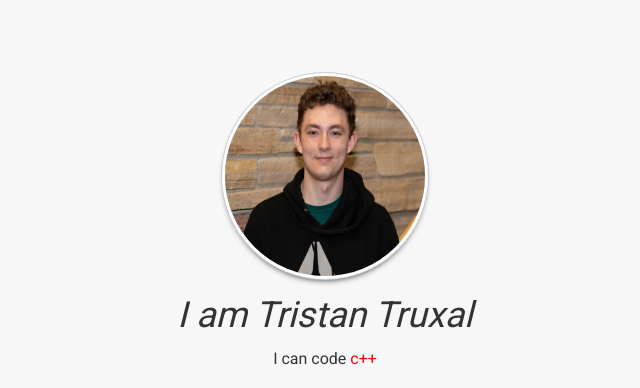
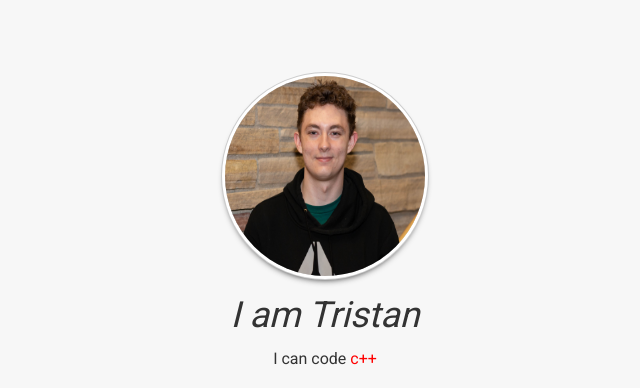
Before and after one commit to TristanTruxal/TristanTruxal.github.io, a plain HTML site: page index.html in a window 1280 px wide. Shown: the top 388 px of the page, without its empty margins (315-955 px from the left). Drawn offline with nearby package versions, Linux system fonts and the light colour scheme.

Commit message:
Update index.html

```diff
--- a/index.html
+++ b/index.html
@@ -29,7 +29,7 @@
 				<img src="resources/newProfilePic.jpg" class="avatar">
 
 				<!--  Replace Michael Dao with your name.  -->
-				<h1 class="padDown">I am Tristan Truxal</h1>
+				<h1 class="padDown">I am Tristan</h1>
 
 				<!--  Go to the CSS sheet and replace the @keyframes spin {} section to the languages you can code in  -->
 				<p>I can code <span id="spin"></span></p>
```
